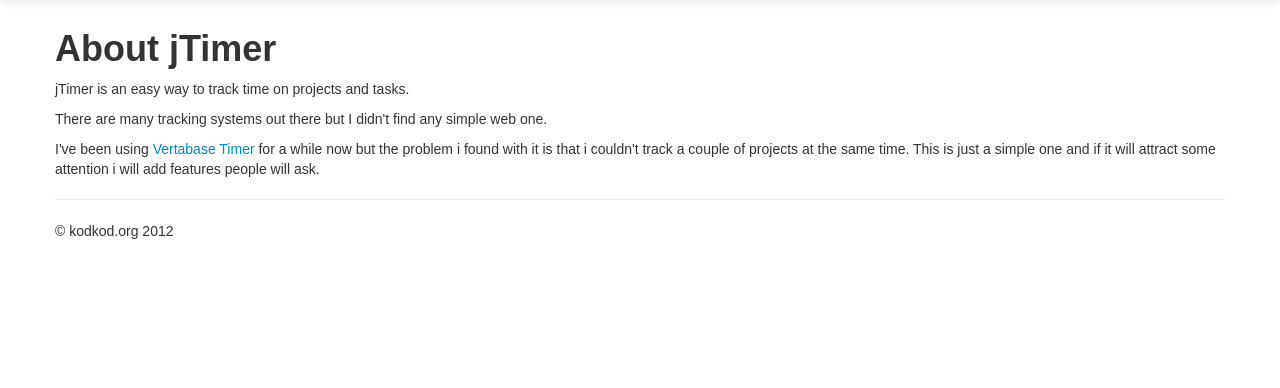
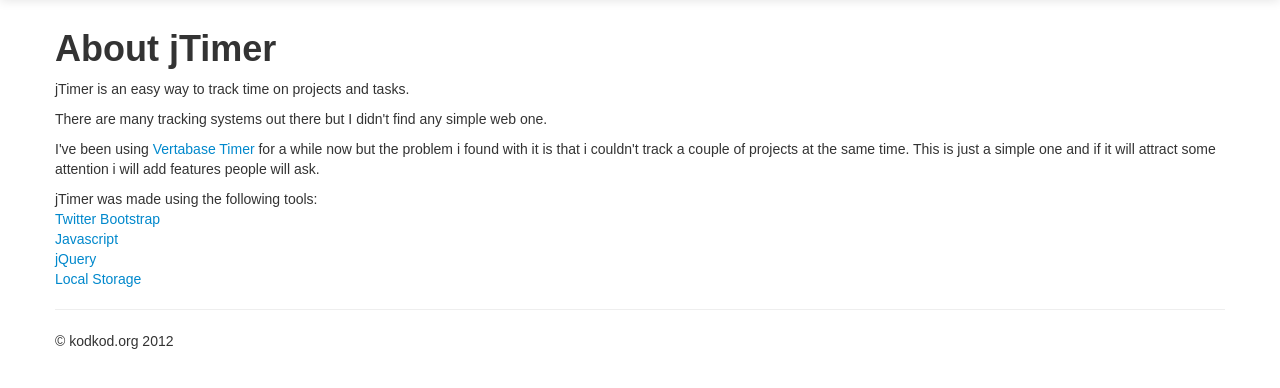
Before and after one commit to kodkod/jTimer, a PHP site: page /about in a window 1280 px wide. Shown: the part 41-429 px from the top of the page. Run offline with PHP 8.4, Linux system fonts and the light colour scheme.

Commit message:
Added more text to about page and credits to bootstrap and jquery

```diff
--- a/about.php
+++ b/about.php
@@ -69,6 +69,11 @@
       	<p>jTimer is an easy way to track time on projects and tasks.</p>
       	<p>There are many tracking systems out there but I didn't find any simple web one.</p>
       	<p>I've been using <a href='http://timer.vertabase.com/'>Vertabase Timer</a> for a while now but the problem i found with it is that i couldn't track a couple of projects at the same time. This is just a simple one and if it will attract some attention i will add features people will ask.</p>
+      	<p>jTimer was made using the following tools:<br />
+      	<a href='http://twitter.github.com/bootstrap/'>Twitter Bootstrap</a><br />
+      	<a href='https://developer.mozilla.org/en-US/docs/JavaScript'>Javascript</a><br />
+      	<a href='http://jquery.com/'>jQuery</a><br />
+      	<a href='https://developer.mozilla.org/en-US/docs/DOM/Storage'>Local Storage</a><br />
       </sction>
 	<hr>
 
```
